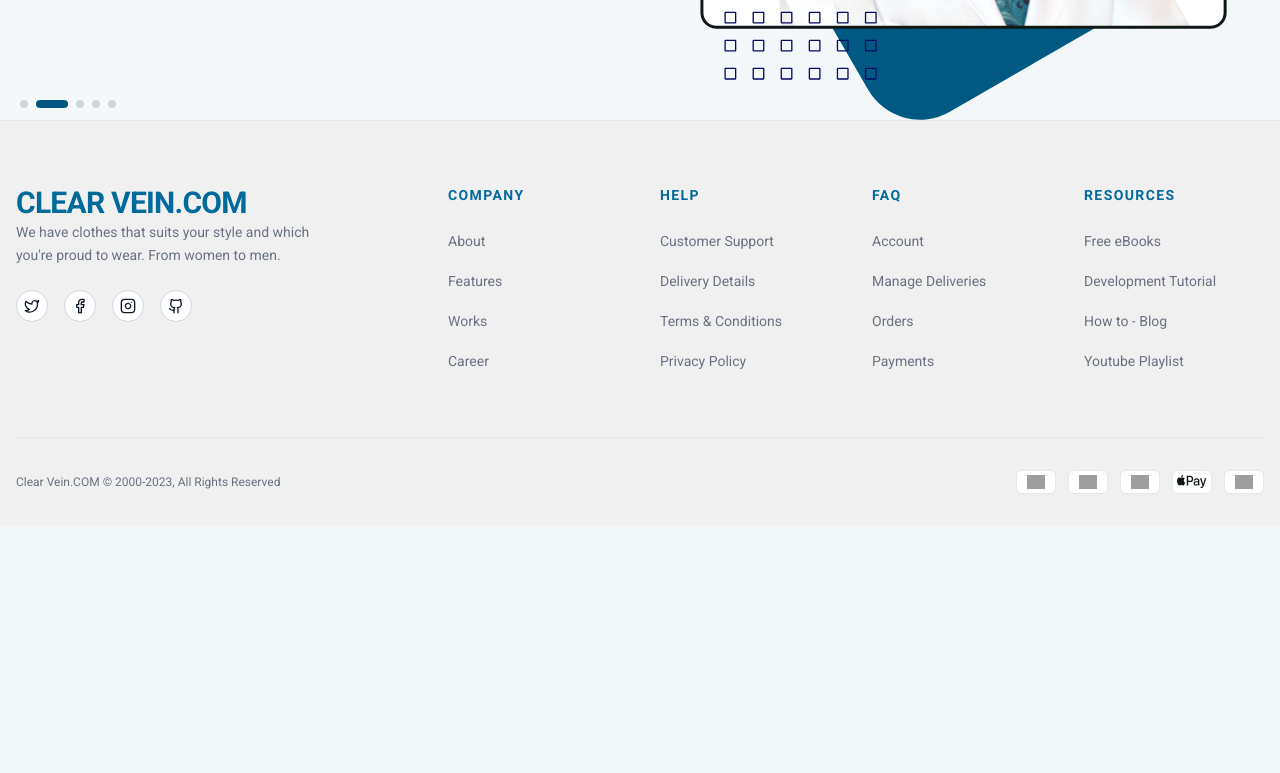
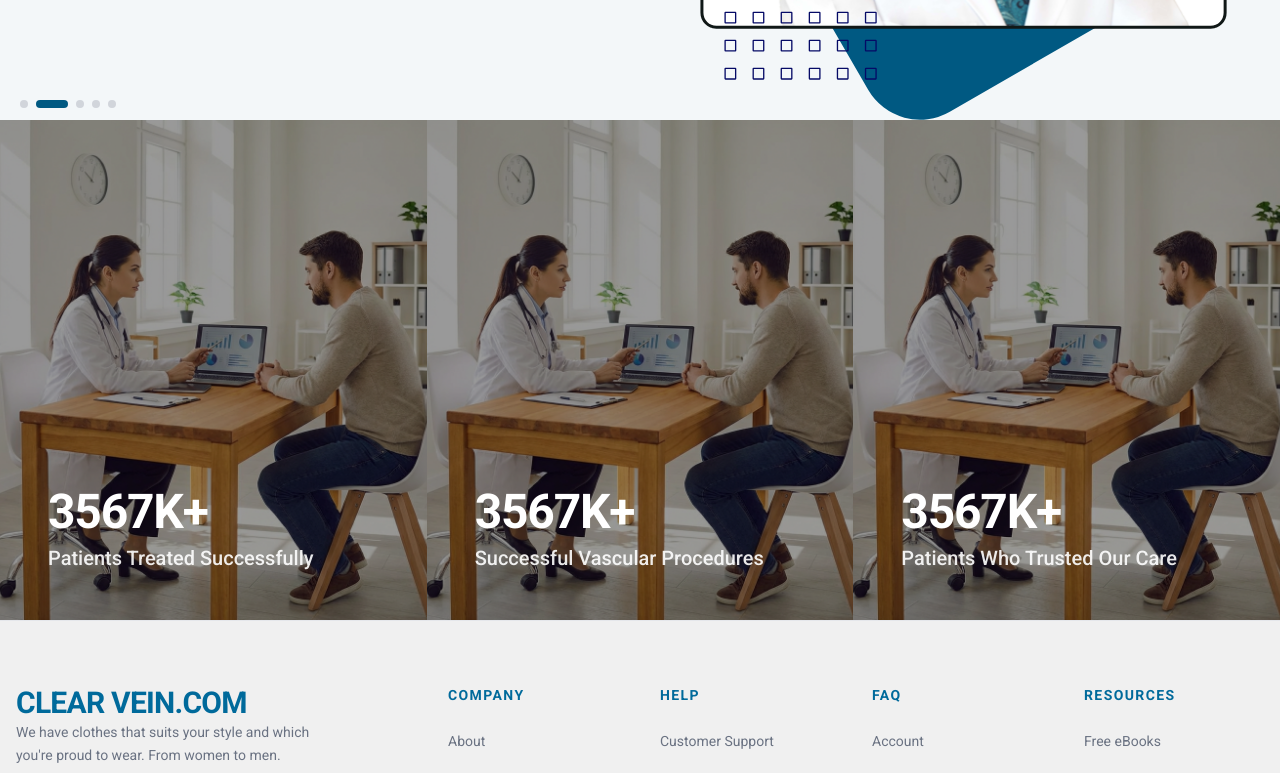
Before and after one commit to Ahme-d711/clear-vein, a Next.js app: page / in a window 1280 px wide. Shown: the part 3780-4553 px from the top of the page. Before the commit the page ends 4306 px from the top, so only its background shows below. Built offline with nearby package versions, Linux system fonts and the light colour scheme; grey boxes are pictures that could not be loaded.

Commit message:
feat: add StatsSection component to display key statistics and integrate it into the homepage.

```diff
--- a/app/page.tsx
+++ b/app/page.tsx
@@ -1,4 +1,5 @@
 import Hero from "@/components/sections/Hero";
+import StatsSection from "@/components/sections/StatsSection";
 import Introduction from "@/components/sections/Introduction";
 import AboutSection from "@/components/sections/AboutSection";
 import OurApproach from "@/components/sections/OurApproach";
@@ -14,6 +15,7 @@ export default function Home() {
       <OurBackground />
       <CTASection />
       <AboutSection />
+      <StatsSection />
     </main>
   );
 }
--- a/components/sections/AboutSection.tsx
+++ b/components/sections/AboutSection.tsx
@@ -1,6 +1,6 @@
 "use client";
 
-import { useState } from "react";
+import React, { useState } from "react";
 import Image from "next/image";
 import { Swiper, SwiperSlide } from "swiper/react";
 import { Pagination, Navigation, Autoplay } from "swiper/modules";
--- /dev/null
+++ b/components/sections/StatsSection.tsx
@@ -0,0 +1,60 @@
+"use client";
+
+import Image from "next/image";
+
+const stats = [
+  {
+    id: 1,
+    value: "3567K+",
+    label: "Patients Treated Successfully",
+    image: "/doctor-client.png",
+  },
+  {
+    id: 2,
+    value: "3567K+",
+    label: "Successful Vascular Procedures",
+    image: "/doctor-client.png",
+  },
+  {
+    id: 3,
+    value: "3567K+",
+    label: "Patients Who Trusted Our Care",
+    image: "/doctor-client.png",
+  },
+];
+
+export default function StatsSection() {
+  return (
+    <section className="relative w-full overflow-hidden flex flex-col lg:flex-row">
+      {stats.map((stat) => (
+        <div
+          key={stat.id}
+          className="relative flex-1 h-[400px] lg:h-[500px] overflow-hidden group cursor-pointer"
+        >
+          {/* Background Image Container with Zoom effect */}
+          <div className="absolute inset-0 transition-transform duration-700 group-hover:scale-110">
+            <Image
+              src={stat.image}
+              alt={stat.label}
+              fill
+              className="object-cover"
+              priority
+            />
+            {/* Dark Overlay */}
+            <div className="absolute inset-0 bg-black/40 group-hover:bg-black/30 transition-colors duration-300" />
+          </div>
+
+          {/* Content */}
+          <div className="relative h-full flex flex-col justify-end p-8 lg:p-12 z-10 text-white">
+            <h3 className="text-4xl lg:text-5xl font-extrabold mb-2 tracking-tight animate-in fade-in slide-in-from-bottom-4 duration-700">
+              {stat.value}
+            </h3>
+            <p className="text-lg lg:text-xl font-medium opacity-90 animate-in fade-in slide-in-from-bottom-4 duration-700 delay-100">
+              {stat.label}
+            </p>
+          </div>
+        </div>
+      ))}
+    </section>
+  );
+}
```
Also changed, not shown: public/doctor-client.png (added).
